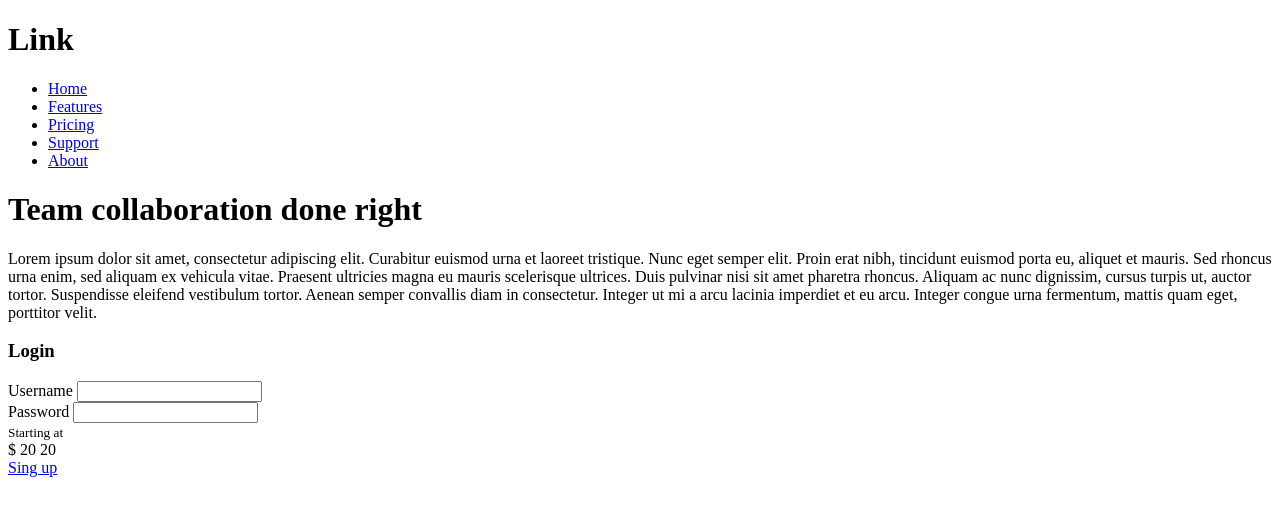
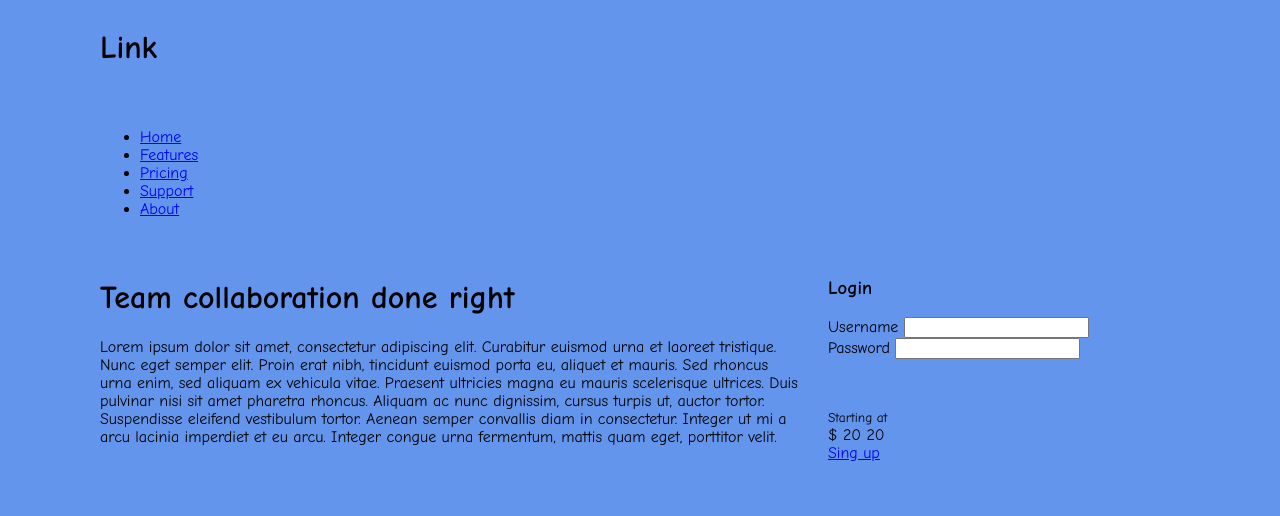
Before and after one commit to rosapl92/grid, a plain HTML site: page index.html in a window 1280 px wide. Drawn offline with Linux system fonts and the light colour scheme.

Commit message:
base per grid

```diff
--- /dev/null
+++ b/general.css
@@ -0,0 +1,19 @@
+:root {
+    box-sizing: border-box;
+}
+
+*,
+::before,
+::after {
+    box-sizing: inherit;
+}
+
+body{
+    background-color: cornflowerblue;
+    font-family: "Comic Sans MS", sans-serif;
+}
+
+.container{
+    max-width: 1080px;
+    margin: 0 auto;
+}
--- a/grid.css
+++ b/grid.css
@@ -0,0 +1,27 @@
+.container{
+    display: grid;
+    grid-template-columns: 2fr 1fr;
+    grid-template-rows: repeat(4, auto);
+    grid-gap: 1.5em;
+}
+
+header,
+nav{
+    grid-column: 1 / 3;
+    grid-row: span 1;
+}
+
+.main{
+    grid-column: 1 / 2;
+    grid-row: 3 / 5;
+}
+
+.sidebar-top{
+    grid-column: 2 / 3;
+    grid-row: 3 / 5;
+}
+
+.sidebar-bottom{
+    grid-column: 2 / 3;
+    grid-row: 4 / 5;
+}
--- a/style.css
+++ b/style.css
@@ -3,3 +3,4 @@
 @import "main.css";
 @import "login.css";
 @import "grid.css";
+@import "general.css";
```
